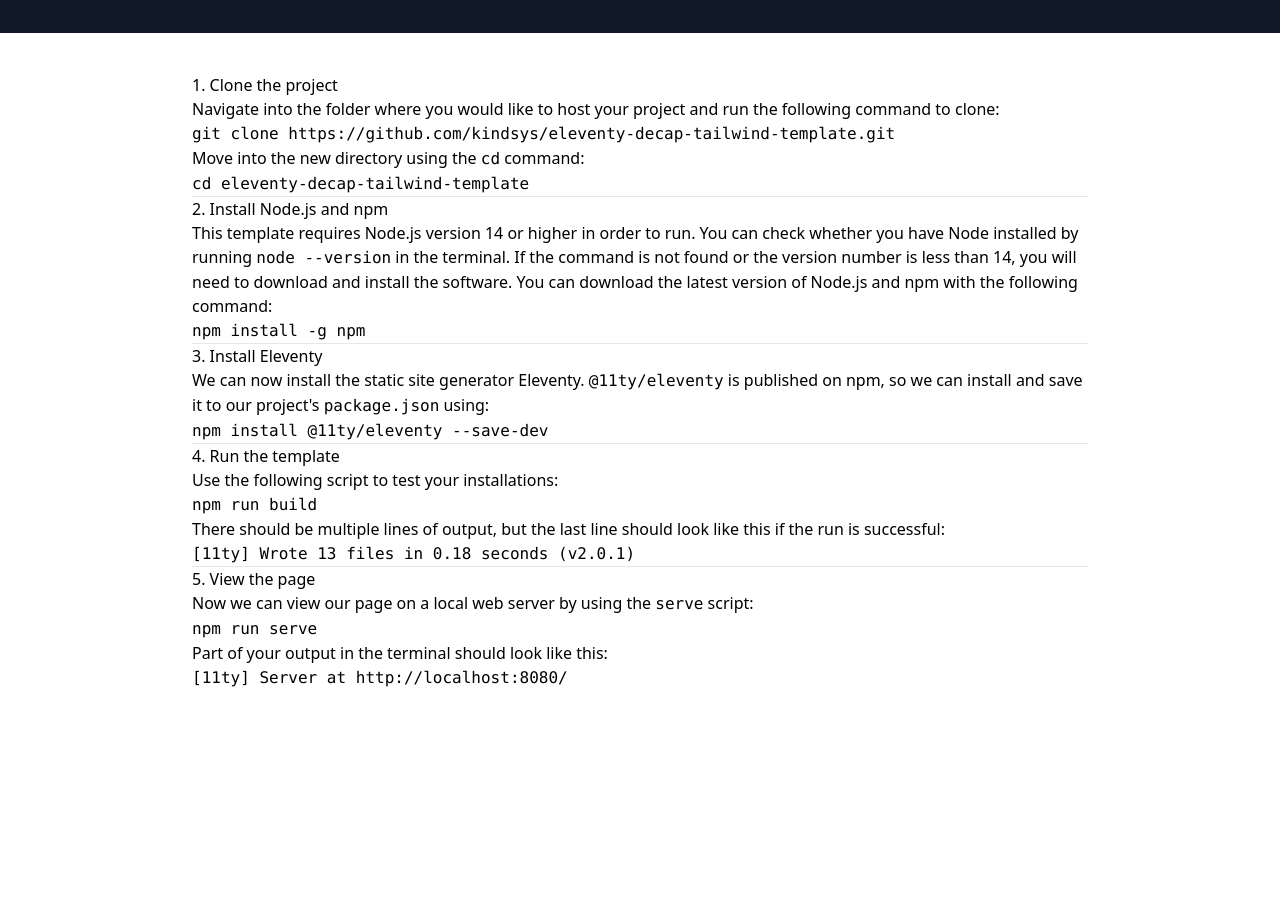
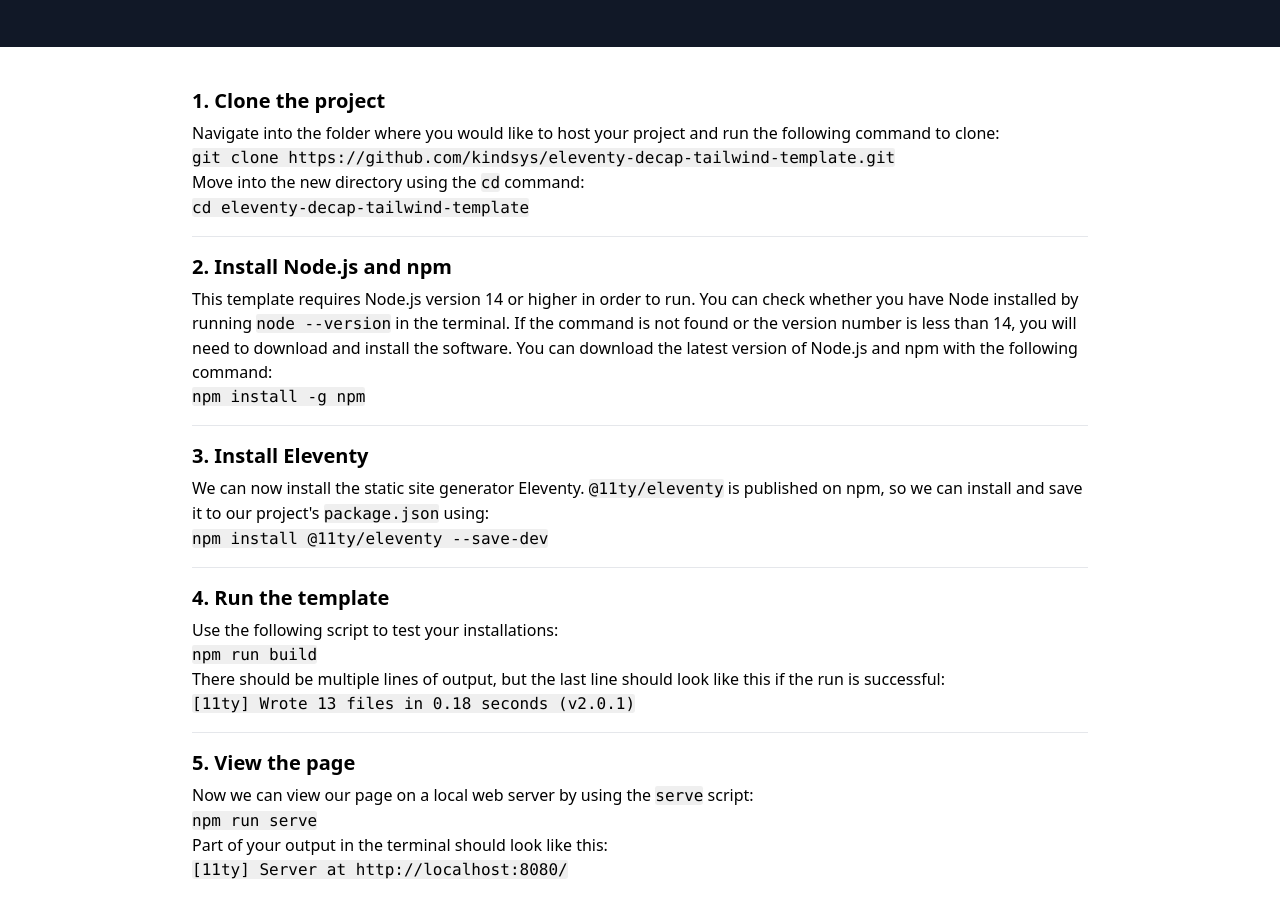
Before and after one commit to kindsys/eleventy-decap-tailwind-template, an Eleventy site: page src/pages/quickstart.md in a window 1280 px wide. Shown: the part 380-1298 px from the top of the page. Before the commit the page ends 1110 px from the top, so only its background shows below. Built offline with nearby package versions, Linux system fonts and the light colour scheme; Eleventy itself is replaced by a stand-in of ours; files that its build step writes are made by us from their sources; files whose address does not match are found by name.

Commit message:
Basic styling

```diff
--- a/src/pages/quickstart.md
+++ b/src/pages/quickstart.md
@@ -9,7 +9,7 @@
 header_subtitle: Follow these instructions to get started with this template
 ---
 
-# 1. Clone the project
+## 1. Clone the project
 
 Navigate into the folder where you would like to host your project and run the following
 command to clone:
@@ -22,7 +22,7 @@
 
 ---
 
-# 2. Install Node.js and npm
+## 2. Install Node.js and npm
 
 This template requires Node.js version 14 or higher in order to run. You can check whether you have Node installed by running `node --version`
 in the terminal. If the command is not found or the version number is less than 14, you will need to download and install the software. You can
@@ -32,7 +32,7 @@
 
 ---
 
-# 3. Install Eleventy
+## 3. Install Eleventy
 
 We can now install the static site generator Eleventy. `@11ty/eleventy` is published on npm, so we can install and save it
 to our project's `package.json` using:
@@ -41,7 +41,7 @@
 
 ---
 
-# 4. Run the template
+## 4. Run the template
 
 Use the following script to test your installations:
 
@@ -53,7 +53,7 @@
 
 ---
 
-# 5. View the page
+## 5. View the page
 
 Now we can view our page on a local web server by using the `serve` script:
 
--- a/src/styles/main.css
+++ b/src/styles/main.css
@@ -1,3 +1,44 @@
 @import 'tailwindcss/base';
 @import 'tailwindcss/components';
 @import 'tailwindcss/utilities';
+
+@layer components {
+    /* h2 styles */
+    h2 {
+        @apply font-semibold text-xl;
+        padding-bottom: 0.3em;
+    }
+
+    /* h3 styles */
+    h3 {
+        @apply font-semibold text-lg;
+    }
+
+    /* h4 styles */
+    h4 {
+        @apply font-semibold text-base;
+    }
+
+    /* h5 styles */
+    h5 {
+        @apply font-semibold text-sm;
+    }
+
+    /* h6 styles */
+    h6 {
+        @apply font-semibold text-xs text-gray-500;
+        margin-top: 24px;
+        margin-bottom: 16px;
+        line-height: 1.25;
+    }
+
+    code {
+        background-color: #efefef;
+        border-radius: 0.15em;
+    }
+
+    hr {
+        margin-top: 16px;
+        margin-bottom: 16px;
+    }
+}
```
